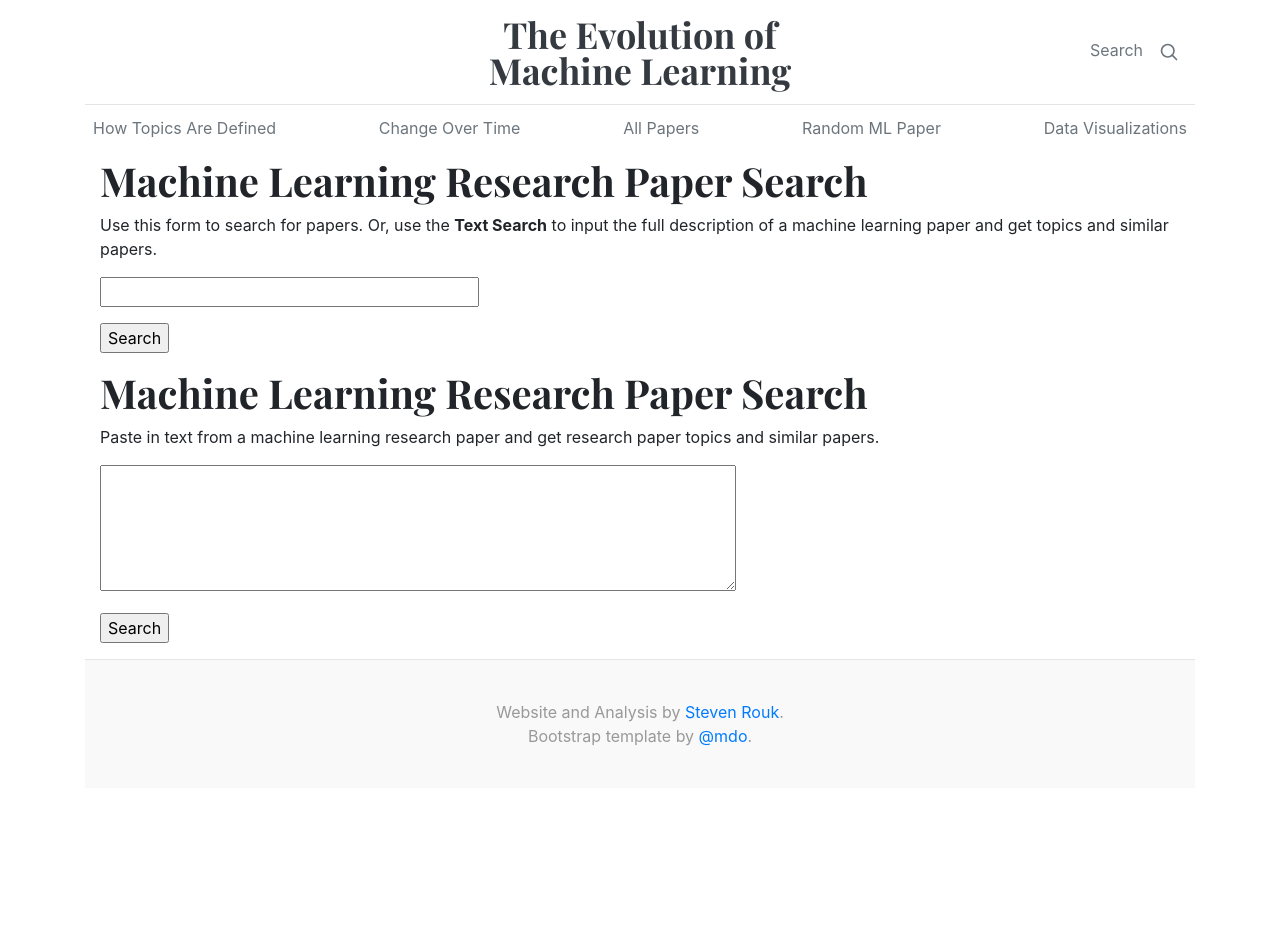
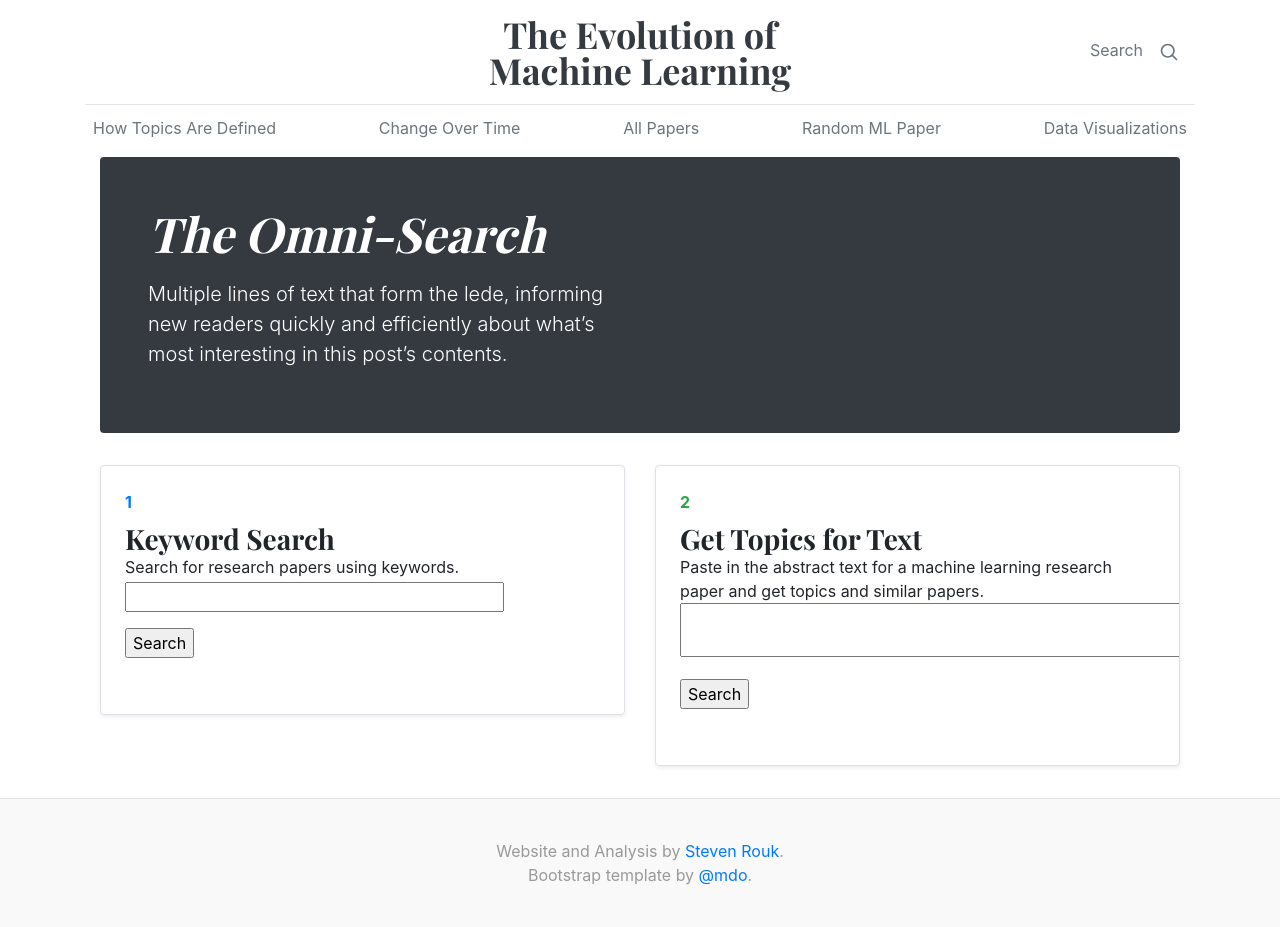
Before and after one commit to stevenrouk/evolution-of-machine-learning, a Flask app: page /search in a window 1280 px wide. Before the commit the page ends 746 px from the top, so only its background shows below. Run offline with Flask 2, Linux system fonts and the light colour scheme; parts of the project's set-up code (start-up, migrations or seed data) failed here and were passed over; some libraries are stand-ins or nearby versions.

Commit message:
Update search page.

```diff
--- a/app/static/blog.css
+++ b/app/static/blog.css
@@ -123,3 +123,7 @@
   .blog-footer p:last-child {
     margin-bottom: 0;
   }
+
+  textarea {
+    resize: none;
+ }
--- a/app/templates/search.html
+++ b/app/templates/search.html
@@ -6,8 +6,23 @@
     {{ super() }}
 {% endblock %}
 {% block content %}
-    <h1>Machine Learning Research Paper Search</h1>
-    <p>Use this form to search for papers. Or, use the <b>Text Search</b> to input the full description of a machine learning paper and get topics and similar papers.</p>
+
+
+<div class="jumbotron p-4 p-md-5 text-white rounded bg-dark">
+        <div class="col-md-6 px-0">
+          <h1 class="display-4 font-italic">The Omni-Search</h1>
+          <p class="lead my-3">Multiple lines of text that form the lede, informing new readers quickly and efficiently about what’s most interesting in this post’s contents.</p>
+        </div>
+      </div>
+
+      <div class="row mb-2">
+        <div class="col-md-6">
+          <div class="row no-gutters border rounded overflow-hidden flex-md-row mb-4 shadow-sm h-md-250 position-relative">
+            <div class="col p-4 d-flex flex-column position-static">
+              <strong class="d-inline-block mb-2 text-primary">1</strong>
+              <h3 class="mb-0">Keyword Search</h3>
+              <p class="card-text mb-auto">Search for research papers using keywords.</p>
+              <p class="card-text mb-auto">
                 <form action="" method="post" novalidate>
                     {{ search_form.hidden_tag() }}
                     <p>
@@ -15,13 +30,34 @@
                     </p>
                     <p>{{ search_form.submit1() }}</p>
                 </form>
-    <h1>Machine Learning Research Paper Search</h1>
-    <p>Paste in text from a machine learning research paper and get research paper topics and similar papers.</p>
+              </p>
+            </div>
+            <!-- <div class="col-auto d-none d-lg-block">
+              <svg class="bd-placeholder-img" width="200" height="250" xmlns="http://www.w3.org/2000/svg" preserveAspectRatio="xMidYMid slice" focusable="false" role="img" aria-label="Placeholder: Thumbnail"><title>Placeholder</title><rect width="100%" height="100%" fill="#55595c"/><text x="50%" y="50%" fill="#eceeef" dy=".3em">Thumbnail</text></svg>
+            </div> -->
+          </div>
+        </div>
+        <div class="col-md-6">
+          <div class="row no-gutters border rounded overflow-hidden flex-md-row mb-4 shadow-sm position-relative">
+            <div class="col p-4 d-flex flex-column position-static">
+              <strong class="d-inline-block mb-2 text-success">2</strong>
+              <h3 class="mb-0">Get Topics for Text</h3>
+              <p class="mb-auto">Paste in the abstract text for a machine learning research paper and get topics and similar papers.</p>
+              <p class="mb-auto">
                 <form action="" method="post" novalidate>
                     {{ big_search_form.hidden_tag() }}
                     <p>
-            {{ big_search_form.search(cols="60", rows="5") }}
+                        {{ big_search_form.search(cols="50", rows="2") }}
                     </p>
                     <p>{{ big_search_form.submit2() }}</p>
                 </form>
+              </p>
+            </div>
+            <!-- <div class="col-auto d-none d-lg-block">
+              <svg class="bd-placeholder-img" width="200" height="250" xmlns="http://www.w3.org/2000/svg" preserveAspectRatio="xMidYMid slice" focusable="false" role="img" aria-label="Placeholder: Thumbnail"><title>Placeholder</title><rect width="100%" height="100%" fill="#55595c"/><text x="50%" y="50%" fill="#eceeef" dy=".3em">Thumbnail</text></svg>
+            </div> -->
+          </div>
+        </div>
+      </div>
+    </div>
 {% endblock %}
```
Lines whose indentation alone changed are shown as unchanged.
